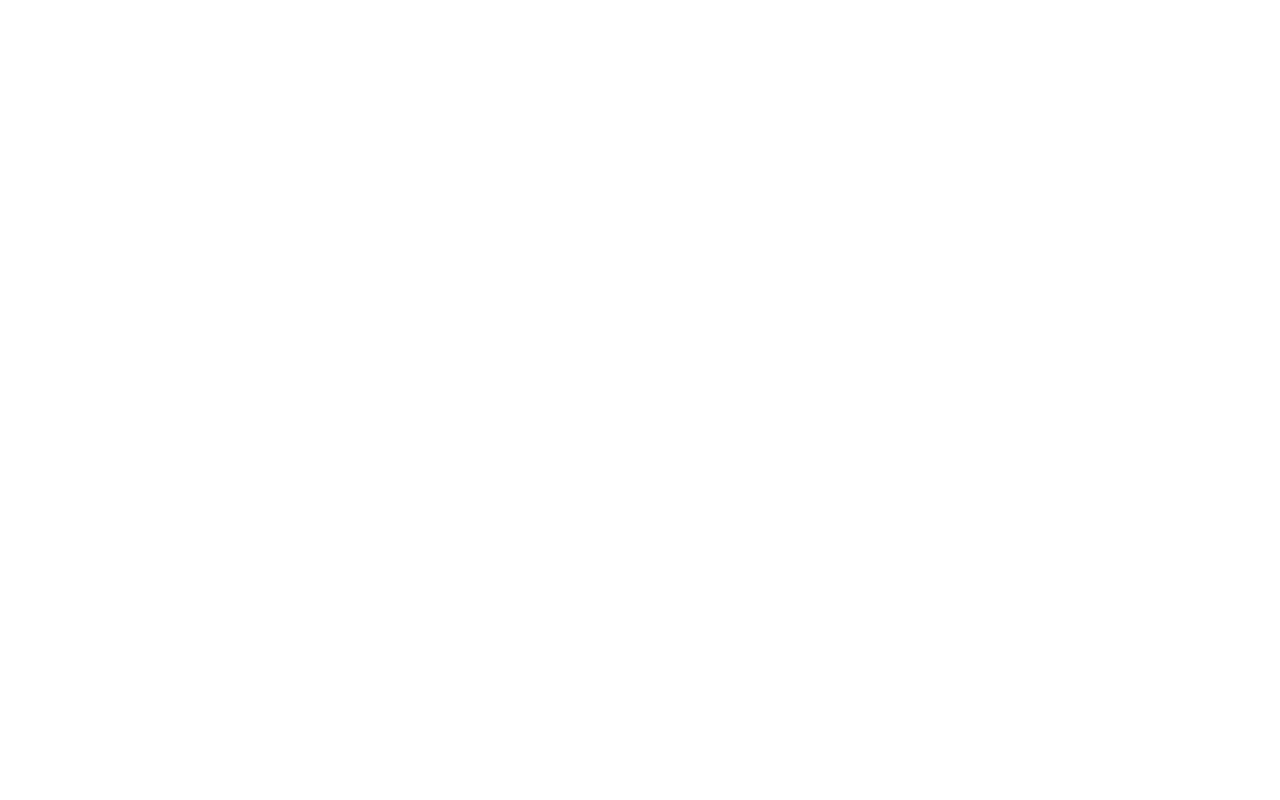
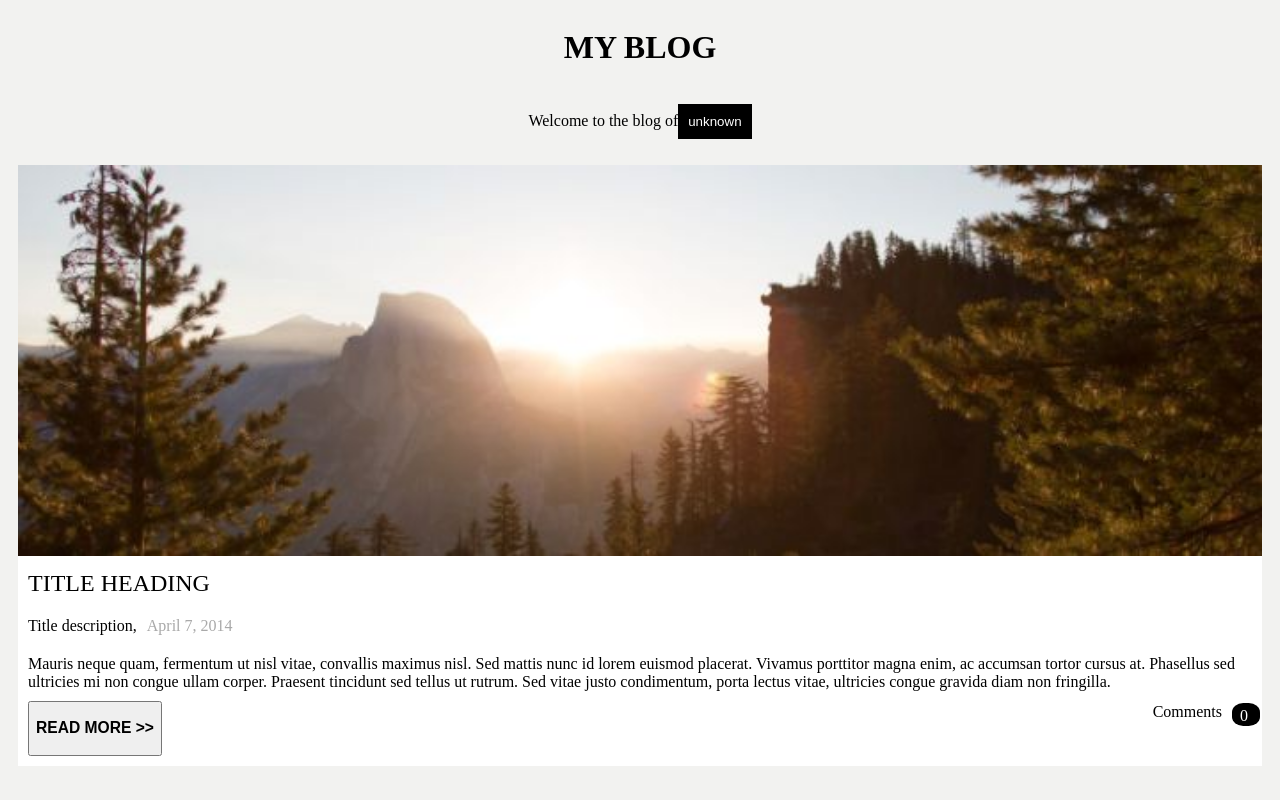
Before and after one commit to EwiJosepha/blog-new, a plain HTML site: page index.html in a window 1280 px wide. Drawn offline with Linux system fonts and the light colour scheme.

Commit message:
my blog first commit

```diff
--- a/assets/styles/styles.css
+++ b/assets/styles/styles.css
@@ -1,3 +1,102 @@
 body {
+  background-color: #f2f2f0;
+}
 
+.headerone {
+  display: flex;
+  justify-content: center;
+  align-items: center;
 }
+
+.myblog {
+  display: flex;
+  flex-direction: column;
+  justify-content: center;
+  align-items: center;
+}
+
+#headerbutton {
+  background-color: #000;
+  color: #fff;
+  border: none;
+  padding: 10px;
+}
+
+.carrier {
+  display: flex;
+  flex-wrap: wrap;
+  justify-content: space-between;
+  gap: 20px;
+}
+
+.carrier1 {
+  display: flex;
+  flex-direction: column;
+  gap: 30px;
+  padding: 10px;
+}
+
+.subcarrier {
+  display: flex;
+  flex-direction: column;
+  background-color: #fff;
+  z-index: 1;
+}
+
+.subcarrier img {
+  width: 100%;
+  padding: 0;
+}
+
+#headding {
+  padding: 10px;
+  font-size: 24px;
+  font-weight: 800px;
+}
+
+.img h2,
+span {
+  padding: 10px;
+}
+
+#textcolor {
+  color: #a9a9a9;
+}
+
+#cecacolor {
+  background-color: #f5f5f5;
+  padding: 30px;
+  font-size: 20px;
+}
+
+.readme {
+  display: flex;
+  flex-direction: row;
+  justify-content: space-between;
+  padding-left: 10px;
+  padding-bottom: 10px;
+}
+
+.comment {
+  display: flex;
+  flex-direction: row;
+  gap: 10px;
+}
+
+#two {
+  color: #ffffff;
+  height: 1rem;
+  width: 20px;
+  display: flex;
+  border-radius: 40%;
+  background-color: #000;
+  justify-items: center;
+  padding-left: 8px;
+  padding-bottom: 3px;
+  padding-top: 4px;
+  padding-right: -4px;
+}
+
+.space {
+  padding: 2px;
+}
--- a/index.html
+++ b/index.html
@@ -3,9 +3,40 @@
 <head>
   <meta charset="UTF-8">
   <meta name="viewport" content="width=device-width, initial-scale=1.0">
+  <link rel="stylesheet" href="assets/styles/styles.css">
   <title>Blog-New</title>
 </head>
 <body>
 
+  <div class="headerone">
+    <div class="myblog">
+      <h1>MY BLOG</h1>
+      <p>Welcome to the blog of<button id="headerbutton">unknown</button></p>
+    </div>
+  </div>
+  <main class="carrier">
+
+    <div class="carrier1">
+      <div class="subcarrier">
+        <div class="img">
+          <img src="./assets/images/woods.jpg">
+        </div>
+        <span id="headding">TITLE HEADING</span>
+        <span>Title description,<span id="textcolor">April 7, 2014</span></span>
+        <span>Mauris neque quam, fermentum ut nisl vitae, convallis maximus nisl. Sed mattis nunc id lorem euismod
+          placerat. Vivamus porttitor magna enim, ac accumsan tortor cursus at. Phasellus sed ultricies mi non congue
+          ullam corper. Praesent tincidunt sed tellus ut rutrum. Sed vitae justo condimentum, porta lectus vitae,
+          ultricies congue gravida diam non fringilla.</span>
+        <div class="readme">
+          <button>
+            <h3>READ MORE >></h3>
+          </button>
+          <div class="space">
+            <div class="comment">Comments <div id="two"> 0</div>
+            </div>
+          </div>
+        </div>
+      </div>
+    </main>
 </body>
 </html>
```
